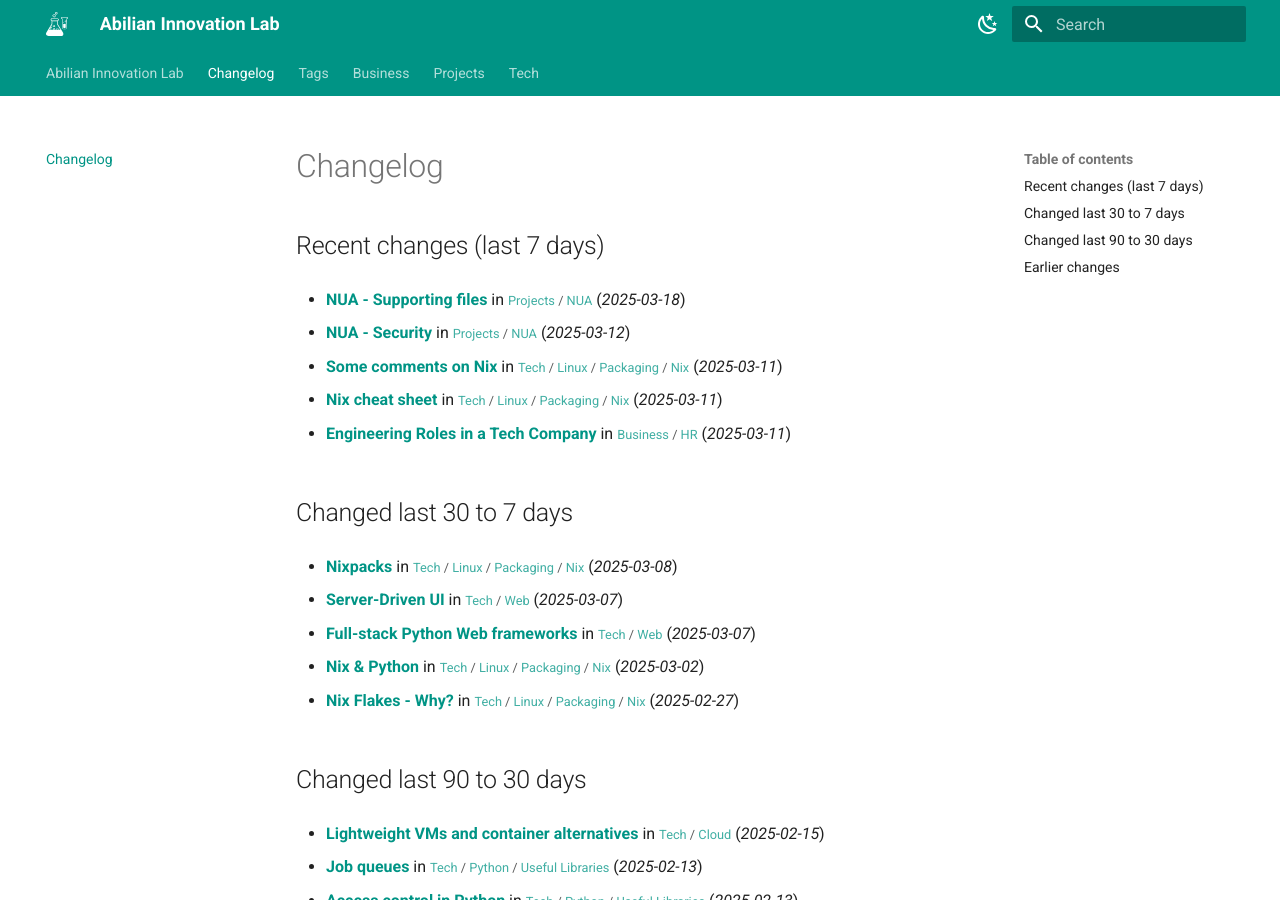
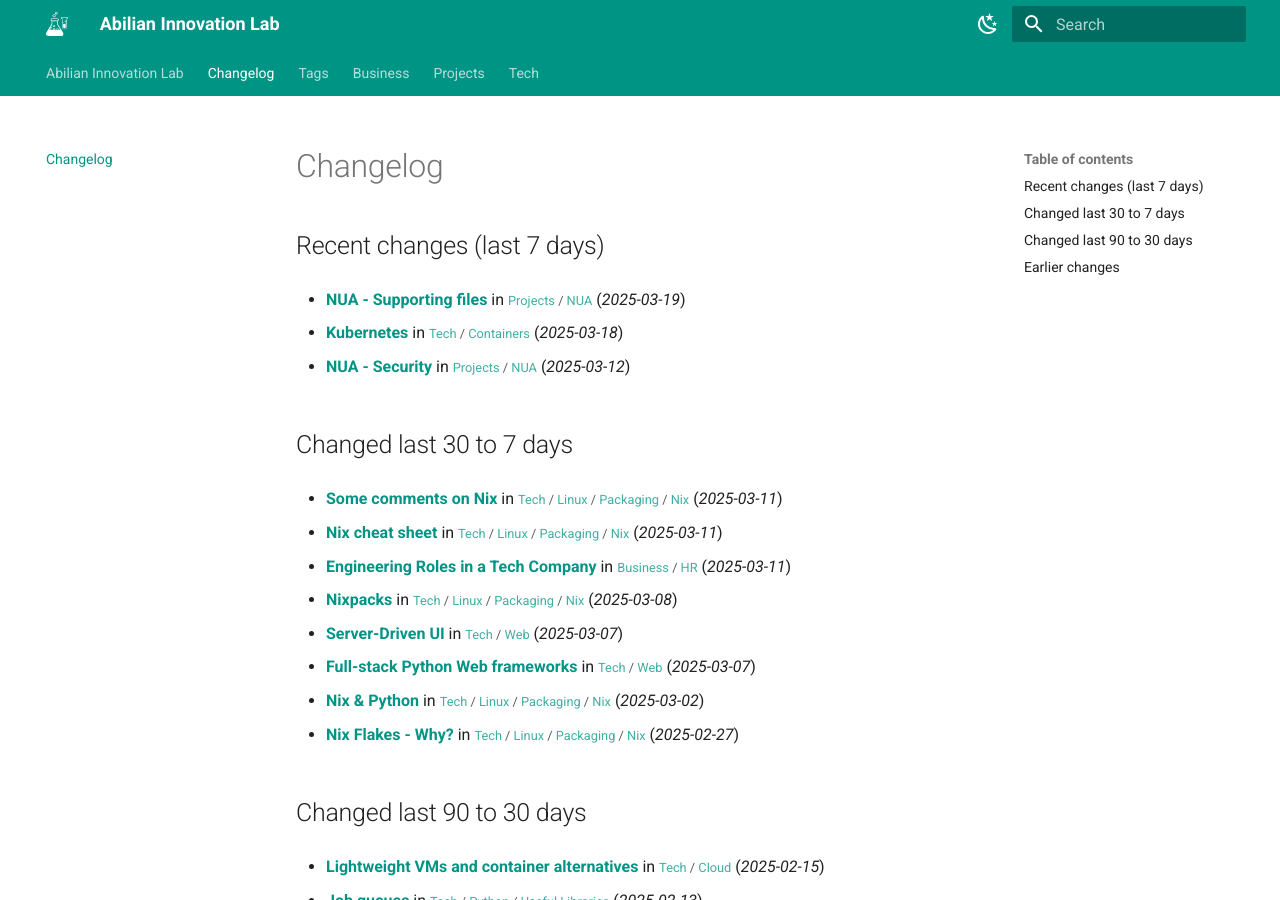
Before and after one commit to abilian/lab.abilian.com, an MkDocs documentation site: the page built from docs/changelog.md, in a window 1280 px wide and 900 px high. Built offline with MkDocs 1.6.1 and Material for MkDocs 9.7.7, drawn with Linux system fonts in a browser that asks for light colours; comment, search, counter and statistics services are not loaded; some of the changed text lies outside the part shown.

Commit message:
Update content

```diff
--- a/docs/changelog.md
+++ b/docs/changelog.md
@@ -2,19 +2,21 @@
 
 ## Recent changes (last 7 days)
 
-- **[NUA - Supporting files](/Projects/NUA/NUA - Supporting files/)** in <small>[Projects](/Projects/00 Projects/) / [NUA](/Projects/NUA/00 NUA/)</small> (*2025-03-18*)
+- **[NUA - Supporting files](/Projects/NUA/NUA - Supporting files/)** in <small>[Projects](/Projects/00 Projects/) / [NUA](/Projects/NUA/00 NUA/)</small> (*2025-03-19*)
+
+- **[Kubernetes](/Tech/Containers/Kubernetes/)** in <small>[Tech](/Tech/00 Technology/) / [Containers](/Tech/Containers/Build your own Docker/)</small> (*2025-03-18*)
 
 - **[NUA - Security](/Projects/NUA/NUA - Security/)** in <small>[Projects](/Projects/00 Projects/) / [NUA](/Projects/NUA/00 NUA/)</small> (*2025-03-12*)
+
+
+
+## Changed last 30 to 7 days
 
 - **[Some comments on Nix](/Tech/Linux/Packaging/Nix/Some comments on Nix/)** in <small>[Tech](/Tech/00 Technology/) / [Linux](/Tech/Linux/DGFIP Report - Desktop Linux/) / [Packaging](/Tech/Linux/Packaging/Debian Packaging/) / [Nix](/Tech/Linux/Packaging/Nix/00 Nix & NixOS/)</small> (*2025-03-11*)
 
 - **[Nix cheat sheet](/Tech/Linux/Packaging/Nix/Nix cheat sheet/)** in <small>[Tech](/Tech/00 Technology/) / [Linux](/Tech/Linux/DGFIP Report - Desktop Linux/) / [Packaging](/Tech/Linux/Packaging/Debian Packaging/) / [Nix](/Tech/Linux/Packaging/Nix/00 Nix & NixOS/)</small> (*2025-03-11*)
 
 - **[Engineering Roles in a Tech Company](/Business/HR/Engineering Roles in a Tech Company/)** in <small>[Business](/Business/00 Business/) / [HR](/Business/HR/Engineering Roles in a Tech Company/)</small> (*2025-03-11*)
-
-
-
-## Changed last 30 to 7 days
 
 - **[Nixpacks](/Tech/Linux/Packaging/Nix/Nixpacks/)** in <small>[Tech](/Tech/00 Technology/) / [Linux](/Tech/Linux/DGFIP Report - Desktop Linux/) / [Packaging](/Tech/Linux/Packaging/Debian Packaging/) / [Nix](/Tech/Linux/Packaging/Nix/00 Nix & NixOS/)</small> (*2025-03-08*)
 
```
Also changed, not shown: other parts of docs/changelog.md (+0 -2 lines).
